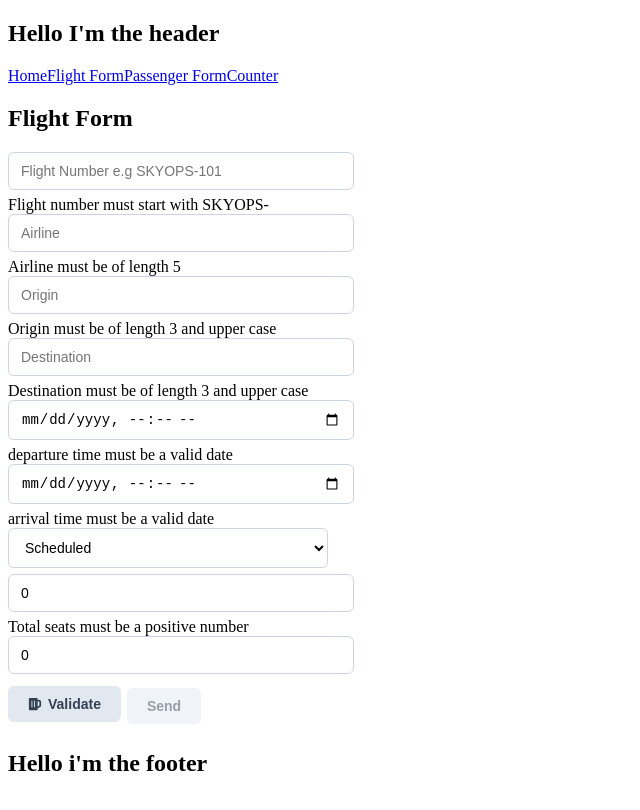
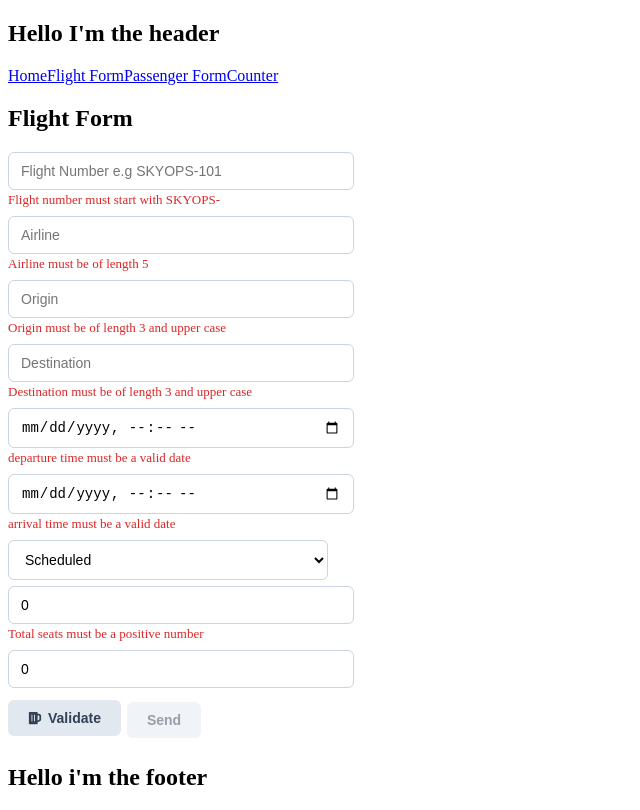
Before and after one commit to Adam-hash-a11y/skyops-forms, a React (Vite) app: page /flight in a window 1280 px wide. Both pictures are taken after a click on the button "Validate". Shown: the whole page, without its empty margins (0-640 px from the left). Built offline with nearby package versions, Linux system fonts and the light colour scheme.

Commit message:
feat: style FormInputError with styled-components

```diff
--- a/src/components/shared/formInputError/FormInputError.tsx
+++ b/src/components/shared/formInputError/FormInputError.tsx
@@ -1,9 +1,16 @@
 import React from "react";
+import styled from "styled-components";
 
 interface Props {
   error: string;
 }
 
+const ErrorText = styled.div`
+  color: #dc2626;
+  font-size: 13px;
+  margin: -4px 0 8px 0;
+`;
+
 export const FormInputError: React.FunctionComponent<Props> = ({ error }) => {
-  return <div>{error}</div>;
+  return <ErrorText>{error}</ErrorText>;
 };
```
